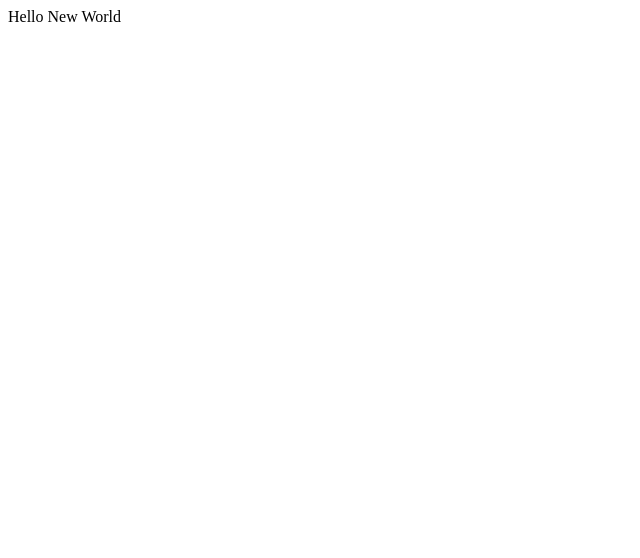
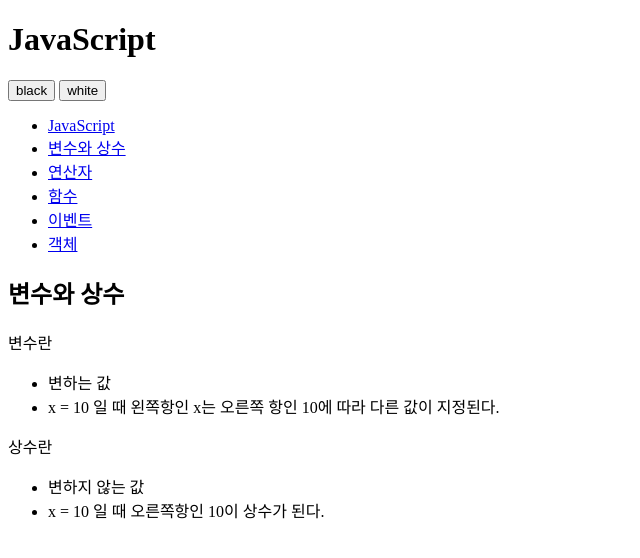
Before and after one commit to sk8erboi7290/opentutorials-skano1, a plain HTML site: page index.html in a window 1280 px wide. Shown: the whole page, without its empty margins (0-640 px from the left). Drawn offline with Linux system fonts and the light colour scheme.

Commit message:
add html

```diff
--- a/index.html
+++ b/index.html
@@ -1,24 +1,52 @@
 <!DOCTYPE html>
-<html lang="en">
-	<head>
-		<meta charset="utf-8">
-
-		<!-- Always force latest IE rendering engine (even in intranet) & Chrome Frame
-		Remove this if you use the .htaccess -->
-		<meta http-equiv="X-UA-Compatible" content="IE=edge,chrome=1">
-
-		<title>index</title>
-		<meta name="description" content="">
-		<meta name="author" content="skano1">
-
-		<meta name="viewport" content="width=device-width; initial-scale=1.0">
-
-		<!-- Replace favicon.ico & apple-touch-icon.png in the root of your domain and delete these references -->
-		<link rel="shortcut icon" href="/favicon.ico">
-		<link rel="apple-touch-icon" href="/apple-touch-icon.png">
-	</head>
-
-	<body>
-		Hello New World
-	</body>
+<html>
+<head>
+<meta charset="utf-8" />
+</head>
+<body id="body">
+<div>
+<header>
+<h1>JavaScript</h1>
+</header>
+<div id="toolbar">
+<input type="button" value="black" />
+<input type="button" value="white" />
+</div>
+<nav>
+<ul>
+<li><a href="http://opentutorials.org/course/49/17">JavaScript</a></li>
+<li><a href="http://opentutorials.org/course/49/16">변수와 상수</a></li>
+<li><a href="http://opentutorials.org/course/49/18">연산자</a></li>
+<li><a href="http://opentutorials.org/course/49/19">함수</a></li>
+<li><a href="http://opentutorials.org/course/49/20">이벤트</a></li>
+<li><a href="http://opentutorials.org/course/49/21">객체</a></li>
+</ul>
+</nav>
+<article>
+<h2>변수와 상수</h2>
+<div>
+<p>변수란</p>
+<ul>
+<li>
+변하는 값
+</li>
+<li>
+x = 10 일 때 왼쪽항인 x는 오른쪽 항인 10에 따라 다른 값이 지정된다.
+</li>
+</ul>
+<p>
+상수란
+</p>
+<ul>
+<li>
+변하지 않는 값
+</li>
+<li>
+x = 10 일 때 오른쪽항인 10이 상수가 된다.
+</li>
+</ul>
+</div>
+</article>
+</div>
+</body>
 </html>
```
